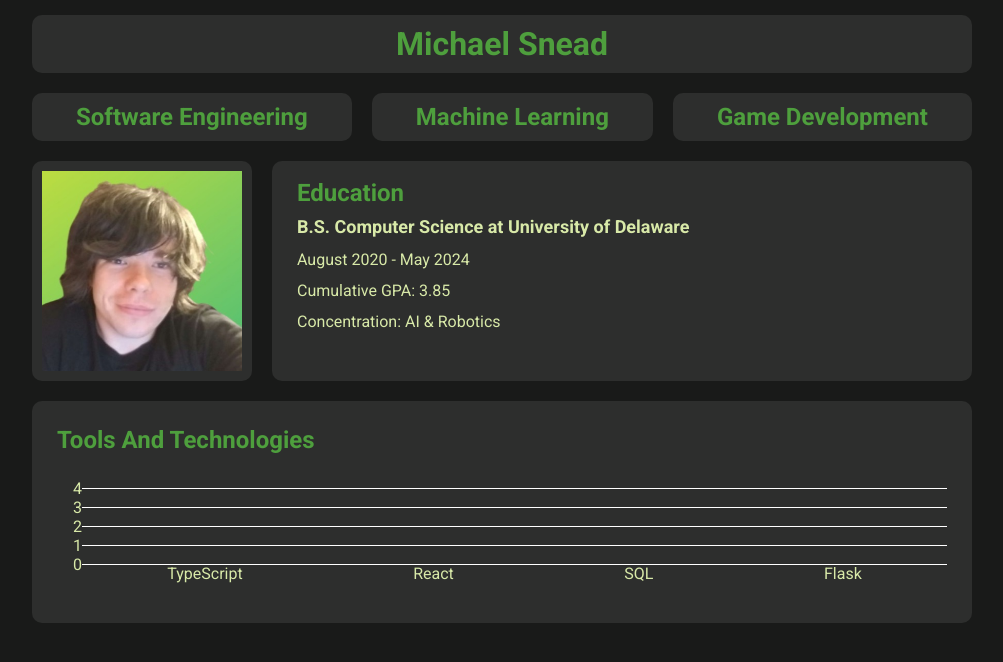
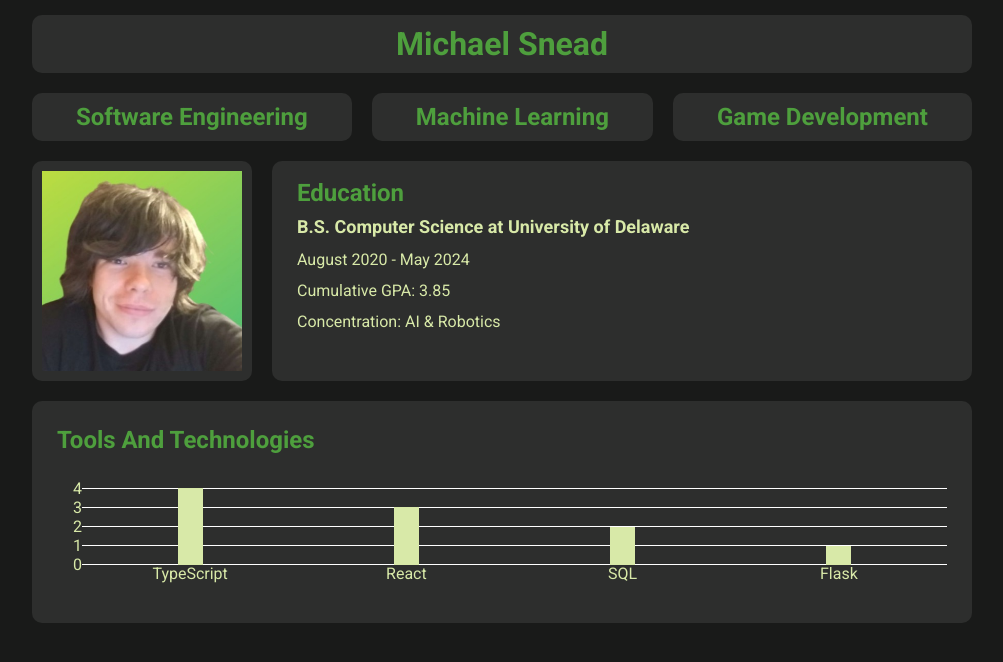
Before and after one commit to ydnamjs/personal-website, a React (Create React App) app: page / in a window 1280 px wide. Shown: the top 662 px of the page, without its empty margins (138-1141 px from the left). Built offline with nearby package versions, Linux system fonts and the light colour scheme.

Commit message:
Made graph bars

```diff
--- a/src/pages/about-me/pieces/tools-and-technologies/ToolsAndTechnologiesGraph.css
+++ b/src/pages/about-me/pieces/tools-and-technologies/ToolsAndTechnologiesGraph.css
@@ -6,6 +6,7 @@
 	display: flex;
 	flex-direction: row;
 	flex-wrap: wrap;
+	position: relative;
 }
 
 .y-axis {
@@ -24,10 +25,10 @@
 	flex-grow: 1;
 	display: flex;
 	flex-direction: column;
+	position: relative;
 }
 
 .graph-line {
-	position: relative;
 	background-color: white;
 	margin-top: auto;
 	margin-bottom: auto;
@@ -45,6 +46,33 @@
 }
 
 .x-axis-item {
-	flex-grow: 1;
+	flex-grow: 0;
+	flex-basis: 25%;
 	text-align: center;
+	margin-left: auto;
+	margin-right: auto;
 }
+
+.x-bars {
+	position: absolute;
+	width: 100%;
+
+	margin: 0;
+	padding: 0;
+	bottom: 9px;
+	top: 9px;
+
+	display: flex;
+	flex-direction: row;
+	flex-wrap: wrap;
+}
+
+.x-bar {
+	background-color: #d8e9a8;
+	min-width: 25px;
+	margin-left: auto;
+	margin-right: auto;
+	margin-top: auto;
+	bottom: 0;
+	justify-content: center;
+}
--- a/src/pages/about-me/pieces/tools-and-technologies/ToolsAndTechnologiesGraph.tsx
+++ b/src/pages/about-me/pieces/tools-and-technologies/ToolsAndTechnologiesGraph.tsx
@@ -20,6 +20,12 @@ export function ToolsAndTechnologiesGraph() {
 					<div className="graph-line"></div>
 					<div className="graph-line"></div>
 					<div className="graph-line"></div>
+					<div className="x-bars">
+						<div className="x-bar" style={{height: "100%"}}></div>
+						<div className="x-bar" style={{height: "75%"}}></div>
+						<div className="x-bar" style={{height: "50%"}}></div>
+						<div className="x-bar" style={{height: "25%"}}></div>
+					</div>
 				</div>
 			</div>
 			<div className="x-axis">
```
